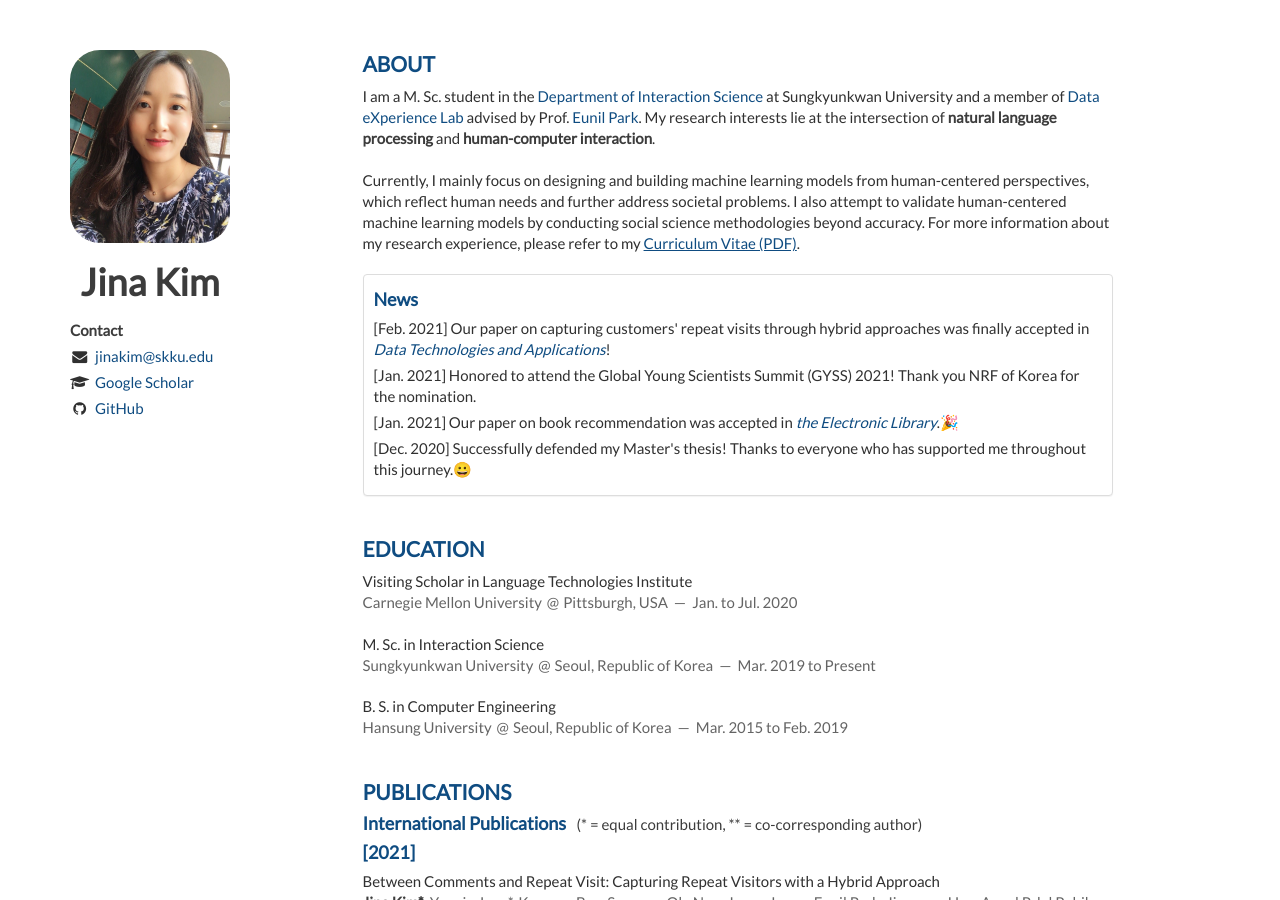
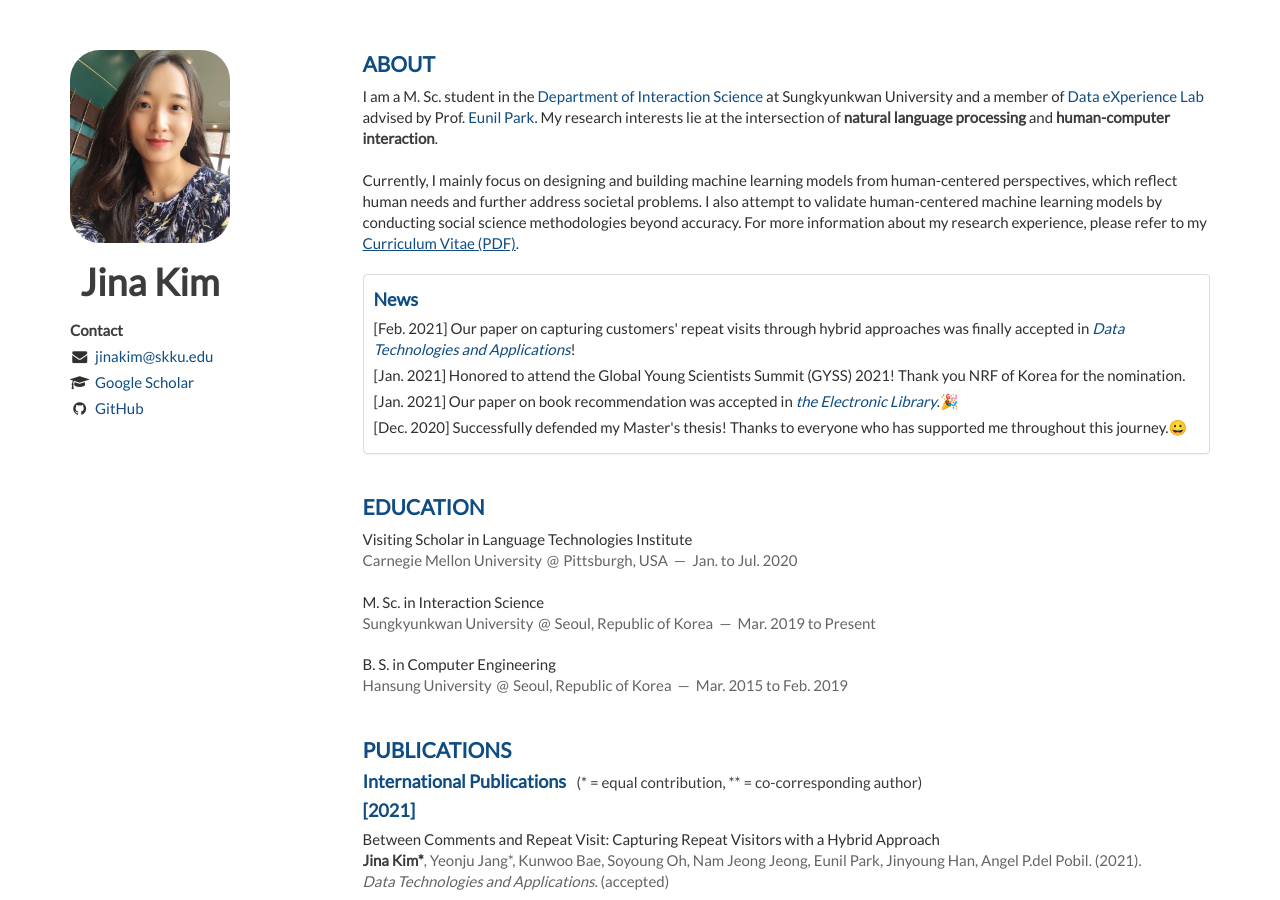
Before and after one commit to Jina-Kim/Jina-Kim.github.io, a Jekyll site: the page built from index.html, in a window 1280 px wide and 900 px high. Built offline with Jekyll 4.4.1, drawn with Linux system fonts in a browser that asks for light colours; nearby versions of some CDN libraries; the list of posts is cut into pages by our own code.

Commit message:
Update layout.html

```diff
--- a/_layouts/layout.html
+++ b/_layouts/layout.html
@@ -30,7 +30,7 @@
                     </ul>
                 </div>
             </header>
-            <div class="col-sm-8 col-sm-offset-3">
+            <div class="col-sm-9 col-sm-offset-3">
 
                 {{ content }}
 
```
